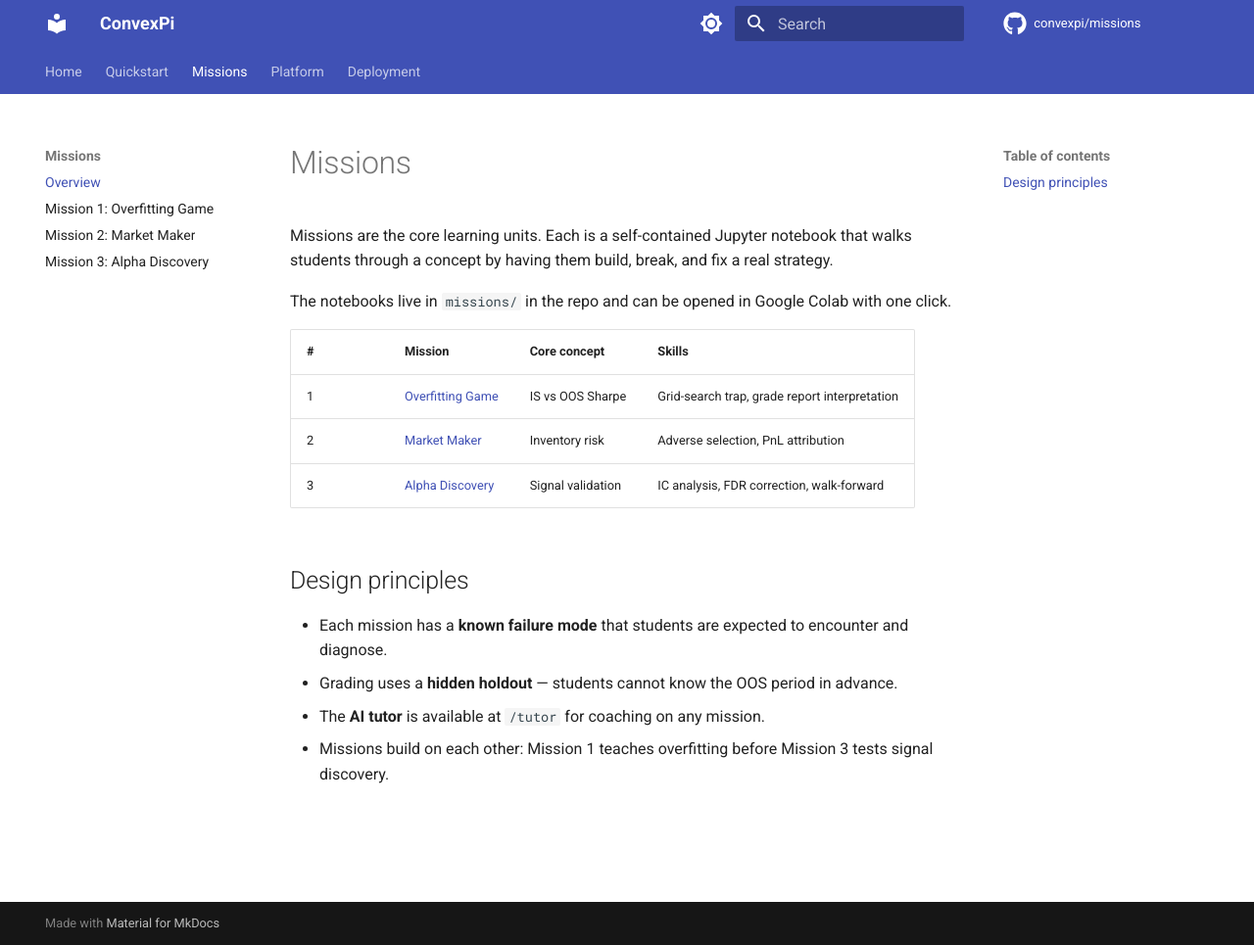
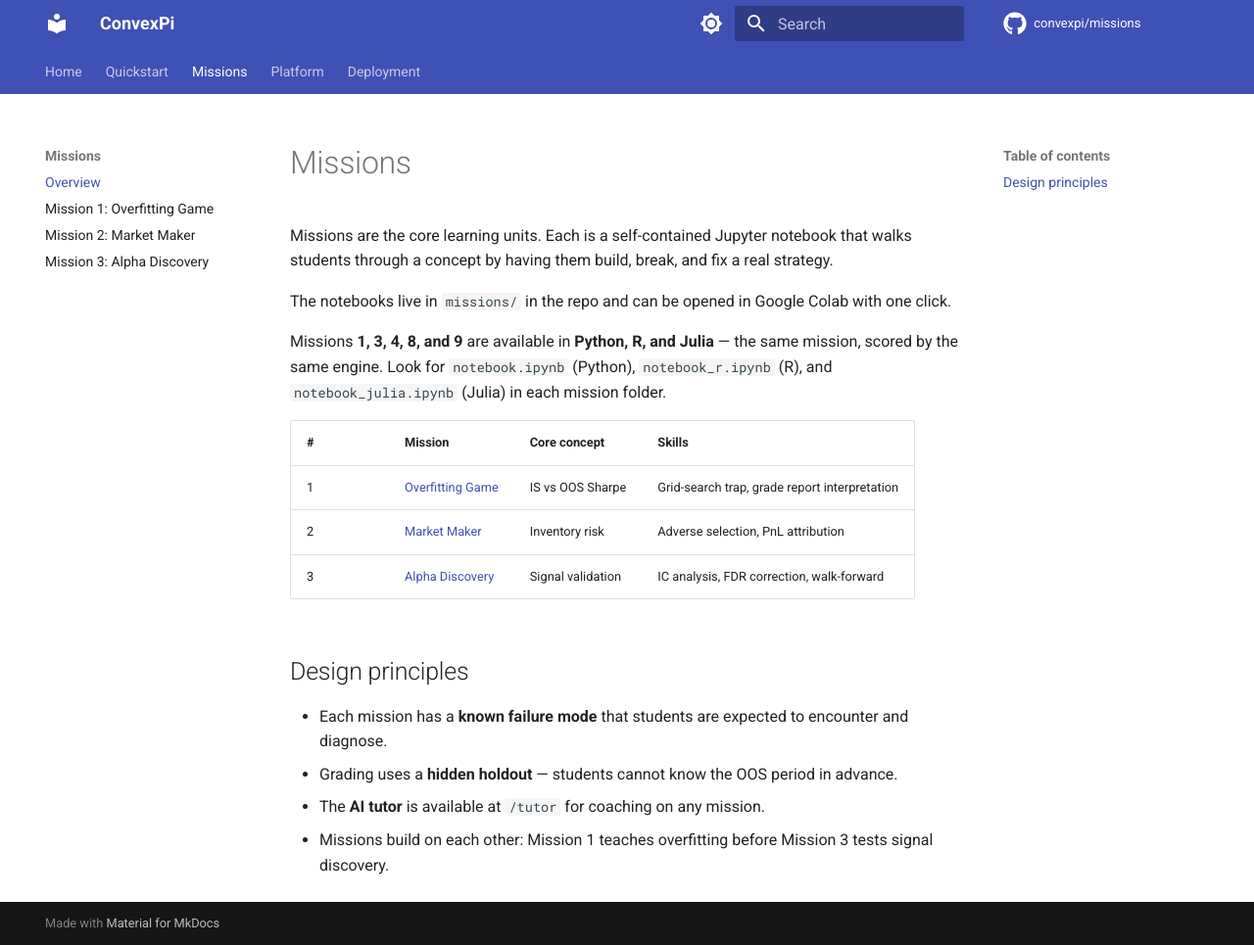
Before and after one commit to convexpi/missions, an MkDocs documentation site: the page built from docs/missions/index.md, in a window 1280 px wide and 965 px high. Shown: the whole window at 98% size. Built offline with MkDocs 1.6.1 and Material for MkDocs 9.7.7, drawn with Linux system fonts in a browser that asks for light colours; comment, search, counter and statistics services are not loaded.

Commit message:
docs: note Python/R/Julia availability for missions 1,3,4,8,9

```diff
--- a/docs/missions/index.md
+++ b/docs/missions/index.md
@@ -3,6 +3,8 @@
 Missions are the core learning units. Each is a self-contained Jupyter notebook that walks students through a concept by having them build, break, and fix a real strategy.
 
 The notebooks live in `missions/` in the repo and can be opened in Google Colab with one click.
+
+Missions **1, 3, 4, 8, and 9** are available in **Python, R, and Julia** — the same mission, scored by the same engine. Look for `notebook.ipynb` (Python), `notebook_r.ipynb` (R), and `notebook_julia.ipynb` (Julia) in each mission folder.
 
 | # | Mission | Core concept | Skills |
 |---|---|---|---|
```
